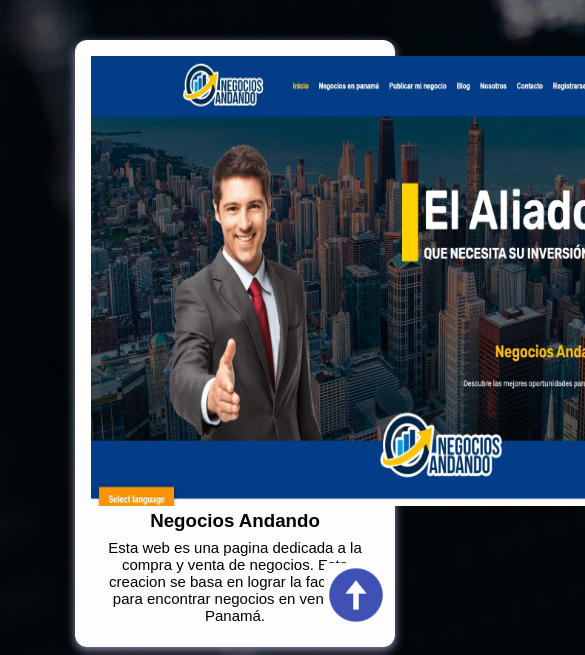
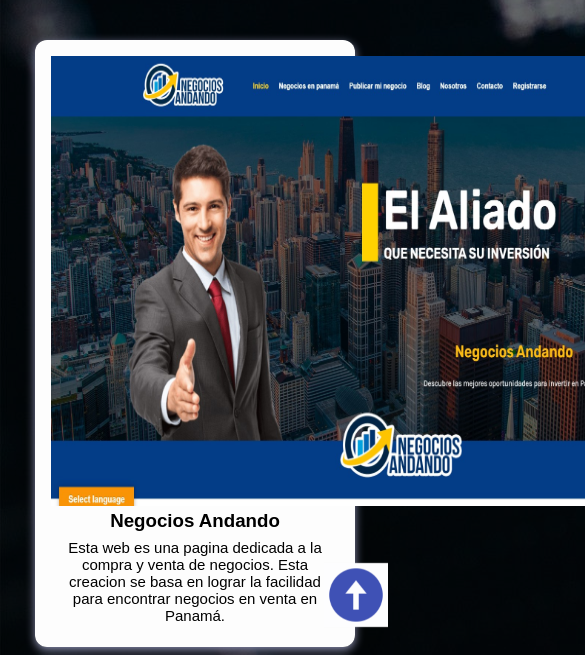
Before and after one commit to QUIQUE251020/web, a plain HTML site: page proyectos.html in a window 390 px wide. Shown: the part 188-843 px from the top of the page, 585 px wide, since content can reach past the window. Drawn offline with nearby package versions, Linux system fonts and the light colour scheme.

Commit message:
Update estilos.css

```diff
--- a/css/estilos.css
+++ b/css/estilos.css
@@ -433,8 +433,10 @@
   .contenedor-proyectos{
     flex-direction: column;
   }
-  .proyecto-item{
+  div.proyecto-item{
     width: 20rem;
+    margin-left: auto;
+    margin-right: auto;
   }
   .contenedor-formulario{
     max-width: 23.50rem;
@@ -453,9 +455,10 @@
   .bio{
     width:15rem;
   }
-  .contenedor-proyectos{
-    margin:0 auto;
-    width:15rem
+   div.proyecto-item{
+
+    margin-left: auto;
+    margin-right: auto;
   }
 
 
```
